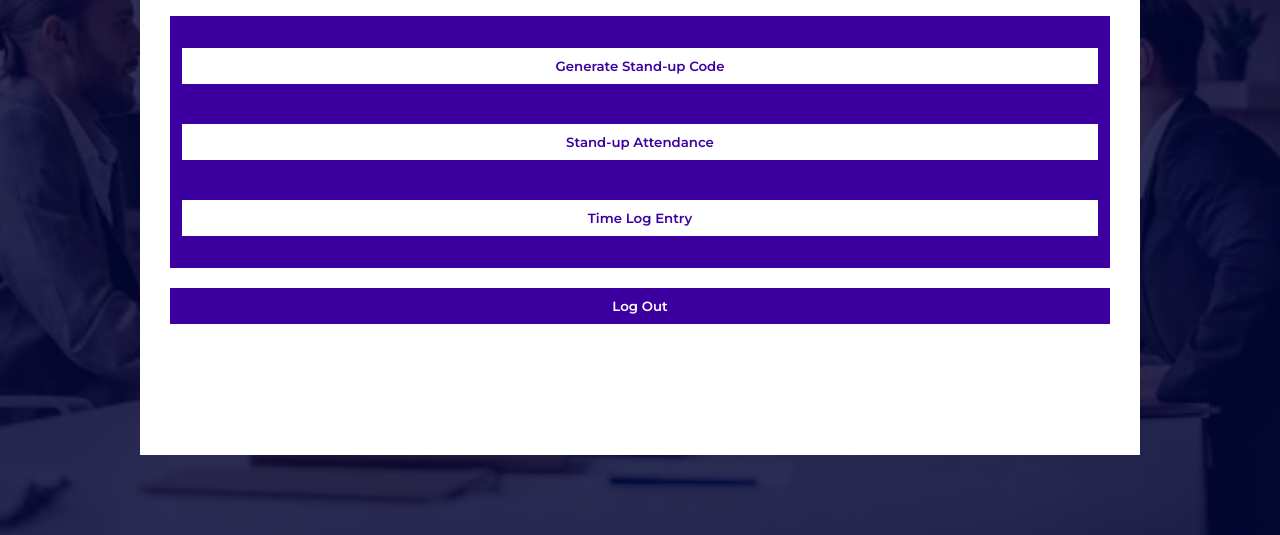
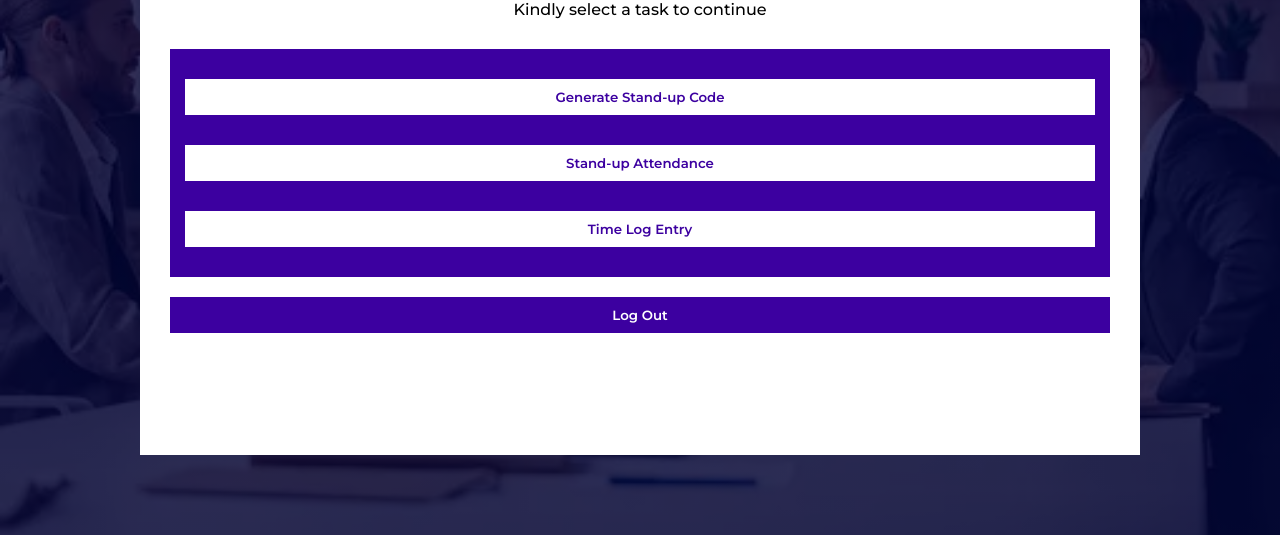
Before and after one commit to Preciouszagz/Etihuku-Timesheet, a plain HTML site: page public/manager.html in a window 1280 px wide. Shown: the part 265-800 px from the top of the page. Drawn offline with Linux system fonts and the light colour scheme.

Commit message:
Adjusted Manager Page

```diff
--- a/public/CSS/manager.css
+++ b/public/CSS/manager.css
@@ -178,8 +178,21 @@
         justify-content: center;
     }
 
+    .form-box p{
+        margin-bottom: 15px;
+    }
+
     .task-area{
-        margin-top: 0.5rem;
+        padding: 15px;
+        margin-top: 15px;
+    }
+
+    .task-area button{
+        margin: 15px auto;
+    }
+
+    #logOutBtn{
+        margin-bottom: -10px;
     }
 }
 
--- a/public/manager.html
+++ b/public/manager.html
@@ -3,7 +3,7 @@
 <head>
     <meta charset="UTF-8">
     <meta name="viewport" content="width=device-width, initial-scale=1.0">
-    <link rel="stylesheet" href="/CSS/manager.css">
+    <link rel="stylesheet" href="/public/CSS/manager.css">
     <title>Manager Dashboard - Time Sheet App</title>
 </head>
 <body>
```
